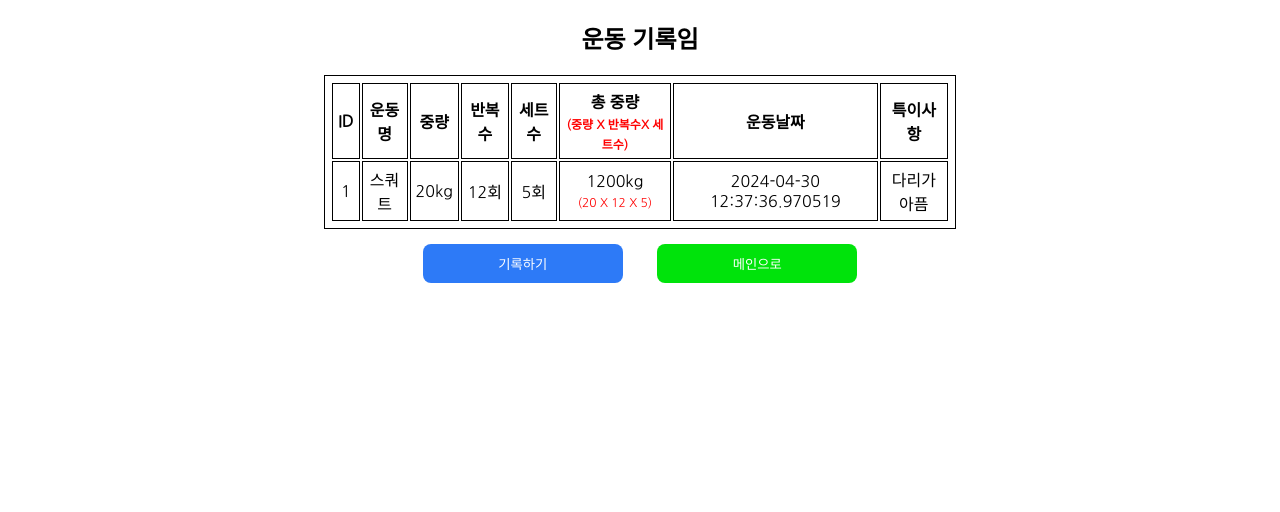
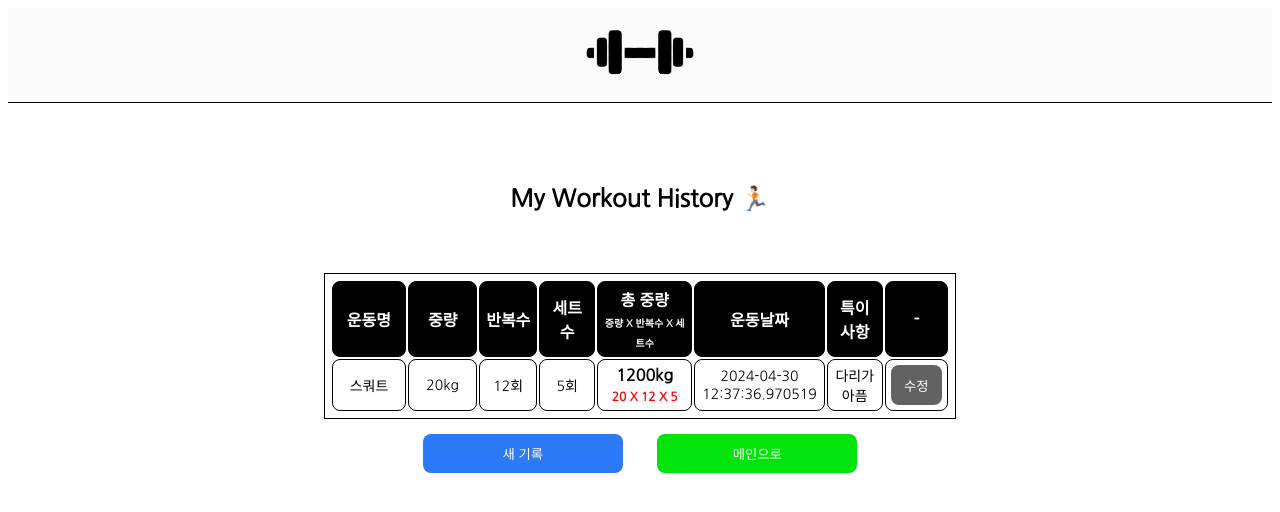
Before and after one commit to Choiyoungwon0825/1stProject, a Flask app: page /crud/workoutMemo in a window 1280 px wide. Shown: the top 512 px of the page. Run offline with Flask 3, Linux system fonts and the light colour scheme; some libraries are stand-ins or nearby versions.

Commit message:
수정삭제완료

```diff
--- a/apps/crud/models.py
+++ b/apps/crud/models.py
@@ -1,9 +1,14 @@
 from datetime import datetime
 
 from apps.app import db
+from werkzeug.security import generate_password_hash
 # from werkzeug.security import generate_password_hash
 
 today=datetime.now
+
+# flask db init -> 데이터베이스 초기화
+# flask db migrate
+# flask db upgrade
 
 # db.Model을 상속한 Memo 클래스를 작성한다
 class WorkOut(db.Model):
--- a/apps/crud/static/style.css
+++ b/apps/crud/static/style.css
@@ -3,55 +3,81 @@ body {
     text-align: center;
 }
 
-a{
+a {
     color: white;
     text-decoration: none;
 }
 
-input[type="submit" i]{
+input[type="submit" i] {
     margin: 15px;
     width: 200px;
     border: none;
     border-radius: 8px;
     padding: 10px;
-    color:white;
+    color: white;
     background-color: rgb(45, 122, 247);
     cursor: pointer;
 }
-table, th, td{
+
+table,
+th,
+td {
     text-align: center;
     border: 1px solid black;
     padding: 5px;
     margin: 0 auto;
+    font-size: 14px;
+
+}
+th{
+    font-weight: bold;
+    font-size: 16px;
+    background-color: black;
+    color: white;
+}
+th,
+td {
+    border-radius: 8px;
+    width: 130px;
 }
 
-li{
+li {
     list-style: none;
     margin-right: 14px;
 }
 
 /* class */
-.container{
+.container {
     color: black;
     width: 50%;
-    margin: 0 auto;
+    margin: 80px auto;
 }
 
-.header{
+.header {
     position: sticky;
     width: 100%;
-    top:0;
+    top: 0;
+    z-index: 999;
+    background-color: rgb(251, 251, 251);
     border-bottom: 1px solid black;
 }
 
-.footer{
+.headerImg{
+    transform: rotate(-135deg);
+}
+.headerImg:hover{
+    transform: rotate(225deg);
+    transition: 3s;
+}
+
+.footer {
     width: 100%;
     bottom: 0;
-    position:sticky;
+    position: sticky;
     border-top: 1px solid black;
 }
 
-.btn1{
+.btn1 {
     margin: 15px;
     border: none;
     width: 200px;
@@ -61,12 +87,12 @@ li{
     cursor: pointer;
 }
 
-.btn1:active{
+.btn1:active {
     color: rgb(159, 159, 159);
     background-color: rgb(32, 86, 172);
 }
 
-.mainBtn{
+.mainBtn {
     margin: 15px;
     border: none;
     width: 200px;
@@ -76,12 +102,12 @@ li{
     cursor: pointer;
 }
 
-.mainBtn:active{
+.mainBtn:active {
     color: rgb(159, 159, 159);
     background-color: rgb(67, 175, 72);
 }
 
-.viewBtn{
+.viewBtn {
     margin: 15px;
     border: none;
     width: 200px;
@@ -91,41 +117,129 @@ li{
     cursor: pointer;
 }
 
-.viewBtn:active{
+.viewBtn:active {
     color: rgb(159, 159, 159);
     background-color: rgb(164, 63, 63);
 }
-.formContainer{
+
+.formContainer {
     margin-top: 20px;
     display: flex;
     justify-content: center;
     align-items: center;
 }
 
-.formName{
+.formName {
     font-weight: bold;
     width: 65px;
     text-align: start;
     margin-right: 15px;
 }
-#check{
+
+#check {
     display: flex;
     justify-content: center;
     align-items: center;
 }
-.formValue input{
+
+.formValue input {
     height: 30px;
     width: 200px;
-} select{
+}
+
+select {
     height: 30px;
     width: 208px;
 }
-.error{
-    color:rgb(255, 65, 65) !important;
-    font-size: 12px;
+
+.error {
+    display: block;
+    padding: 10px;
+    color: rgb(255, 65, 65) !important;
+    font-size: 15px;
+    transition: 1;
+    border-radius: 8px;
 }
-#output{
+
+#output {
     width: 500px;
     height: 300px;
     border: 0.5px solid rgb(127, 127, 127);
 }
+
+.hello {
+    width: 100%;
+    height: 100%;
+    max-width: 600px;
+    max-height: 500px;
+    margin: 0px 0px 120px 0px;
+    /* transform-origin: 30% 0%;
+    animation-name: shake;
+    animation-duration: 10s;
+    animation-iteration-count: infinite;
+    animation-delay: 0s; */
+}
+@keyframes shake {
+    0% {
+        transform: rotate(0deg);
+    }
+
+    10% {
+        transform: rotate(40deg);
+    }
+
+    20% {
+        transform: rotate(-40deg);
+    }
+
+    30% {
+        transform: rotate(28deg);
+    }
+
+    40% {
+        transform: rotate(-28deg);
+    }
+
+    50% {
+        transform: rotate(10deg);
+    }
+
+    60% {
+        transform: rotate(-10deg);
+    }
+
+    70% {
+        transform: rotate(0deg);
+    }
+
+    100% {
+        transform: rotate(0deg);
+    }
+}
+
+
+.submit {
+    width: 0px;
+    height: 0px;
+    padding: 0px;
+}
+.info{
+    color: red;
+    font-size: 14px;
+
+}
+.info:before{
+    content: '❗️';
+}
+.modifyBtn{
+    cursor: pointer;
+    border: none;
+    background-color: rgb(98, 98, 98);
+    color: white !important;
+    border-radius: 8px;
+    width: 100%;
+    height: 40px;
+}
+.modifyBtn:active{
+    background-color: rgb(61, 61, 61);
+}
--- a/apps/crud/templates/crud/base.html
+++ b/apps/crud/templates/crud/base.html
@@ -12,9 +12,11 @@
 </head>
 
 <body>
-    <!-- <div class="header">
-        Header
-    </div> -->
+    <div class="header">
+    <a href="/crud" style="width: 40px; height: 40px;">
+        <img class="headerImg" style="width: 80px; height: 80px; margin: 5px;" src="{{url_for('crud.static', filename='headerImg.png')}}"/>
+    </a>
+    </div>
     <div class="container">
         {% block content %}{% endblock %}
     </div>
--- a/apps/crud/templates/crud/index.html
+++ b/apps/crud/templates/crud/index.html
@@ -1,11 +1,9 @@
 {% extends "crud/base.html" %}
 {% block title %} MAINPAGE {% endblock %}
 {% block content %}
-<h2>오늘 운동 기록하기</h2>
+<h1>💪🏻 오늘도 운동 완료! 🔥</h1>
 <div>
-
-        <img src="{{url_for('crud.static', filename='hello.png')}}" style="width: 700px; height: 600px;"/>
-
+    <img class="hello" src="{{url_for('crud.static', filename='hello.png')}}" title="메인으로" />
     <button class="btn1">
         <a href="{{ url_for('crud.createWorkOut') }}">기록하기</a>
     </button>
--- a/apps/crud/templates/crud/workoutMemo.html
+++ b/apps/crud/templates/crud/workoutMemo.html
@@ -1,47 +1,50 @@
 {% extends "crud/base.html" %}
 {% block title %} MAINPAGE {% endblock %}
 {% block content %}
-<h2>운동 기록임</h2>
-<table>
+<h2>My Workout History 🏃🏻</h2>
+<table style="margin-top: 60px;">
     <tr>
-        <th>ID</th>
         <th>운동명</th>
         <th>중량</th>
         <th>반복수</th>
         <th>세트수</th>
-        <th>
+        <th style="width: 160px;">
             총 중량
             <br />
-            <span style="font-size: 12px; color: red;">
-                (중량 X 반복수X 세트수)
+            <span style="font-size: 10px;">
+                중량 X 반복수 X 세트수
             </span>
         </th>
         <th>운동날짜</th>
         <th>특이사항</th>
+        <th>-</th>
     </tr>
     {% for workouts in workout %}
     <tr>
-        <td>
-            <a href="{{ url_for('crud.createWorkOut', workout_id=workout.id)}}" style="color: black !important;">
-                {{ workouts.id }}
-            </a>
-        </td>
-        <td>{{ workouts.exName }}</td>
+
+        <td style="width: 200px;">{{ workouts.exName }}</td>
         <td>{{ workouts.weight }}kg</td>
         <td>{{ workouts.repeat }}회</td>
         <td>{{ workouts.setRp }}회</td>
-        <td>{{ workouts.weight * workouts.repeat * workouts.setRp }}kg<br />
+        <td style="font-weight: bold; font-size: 16px;">{{ workouts.weight * workouts.repeat * workouts.setRp }}kg<br />
             <span style="font-size: 12px; color: red;">
-                ({{ workouts.weight }} X {{ workouts.repeat }} X {{ workouts.setRp }})
+                {{ workouts.weight }} X {{ workouts.repeat }} X {{ workouts.setRp }}
             </span>
         </td>
         <td>{{ workouts.createDate }}</td>
         <td>{{ workouts.text }}</td>
+        <td style="width: 80px;">
+            <button class="modifyBtn">
+                <a href="{{ url_for('crud.editWorkOut', workout_id=workouts.id)}}">
+                    수정
+                </a>
+            </button>
+        </td>
     </tr>
     {% endfor %}
 </table>
 <button class="btn1">
-    <a href="{{ url_for('crud.createWorkOut') }}">기록하기</a>
+    <a href="{{ url_for('crud.createWorkOut') }}">새 기록</a>
 </button>
 <button class="mainBtn">
     <a href="/crud">메인으로</a>
--- a/apps/crud/views.py
+++ b/apps/crud/views.py
@@ -21,7 +21,7 @@ def index():
 @crud.route("/sql")
 def sql():
     db.session.query(WorkOut).all()
-    return "안녕하세요~ 올리버 샘입니다~ 와~ 콘솔보소?"
+    return "안녕하세요~ 콘솔"
 
 @crud.route("/createWorkOut", methods=["GET","POST"])
 def createWorkOut():
@@ -47,15 +47,14 @@ def createWorkOut():
 def workoutMemo():
     workout = WorkOut.query.all()
     # total = WorkOut.repeat * WorkOut.setRp * WorkOut.weight
-
     return render_template("crud/workoutMemo.html", workout=workout)
 
-@crud.route("workoutMemo/<workout_id>", methods=["GET","POST"], endpoint="endpoint")
+@crud.route("workoutMemo/<workout_id>", methods=["GET","POST"])
 def editWorkOut(workout_id):
     form = WorkOutForm()
 
     # WorkOut 모델을 이용하여 사용자를 취득한다.
-    workout = WorkOut.filter_by(id=workout_id).first()
+    workout = WorkOut.query.filter_by(id=workout_id).first()
 
     # form으로 부터 제출된 경우는 사용자를 갱신하여 운동 기록 화면으로 리다이렉트 한다.
     if form.validate_on_submit():
@@ -64,9 +63,20 @@ def editWorkOut(workout_id):
         workout.repeat = form.repeat.data
         workout.setRp = form.setRp.data
         workout.text = form.text.data
+
+
         db.session.add(workout)
         db.session.commit()
         return redirect(url_for("crud.workoutMemo"))
 
     # GET의 경우는 HTML 반환
     return render_template("crud/edit.html", workout=workout, form=form)
+
+@crud.route("/workoutMemo/delete/<workout_id>", methods=["POST"])
+def deleteWorkOut(workout_id):
+    print("-------------------")
+    workout = WorkOut.query.filter_by(id=workout_id).first()
+    db.session.delete(workout)
+    db.session.commit()
+
+    return redirect(url_for("crud.workoutMemo"))
```
Also changed, not shown: apps/crud/forms.py (+5 -5 lines), apps/crud/templates/crud/createWorkOut.html (+30 -20 lines), apps/crud/templates/crud/edit.html (+53 -40 lines), migrations/versions/785275f80f88_.py (added, +50 -0 lines), migrations/versions/9e329b230037_.py (added, +32 -0 lines), apps/crud/static/headerImg.png (added), apps/crud/static/hello.png, local.sqlite.
